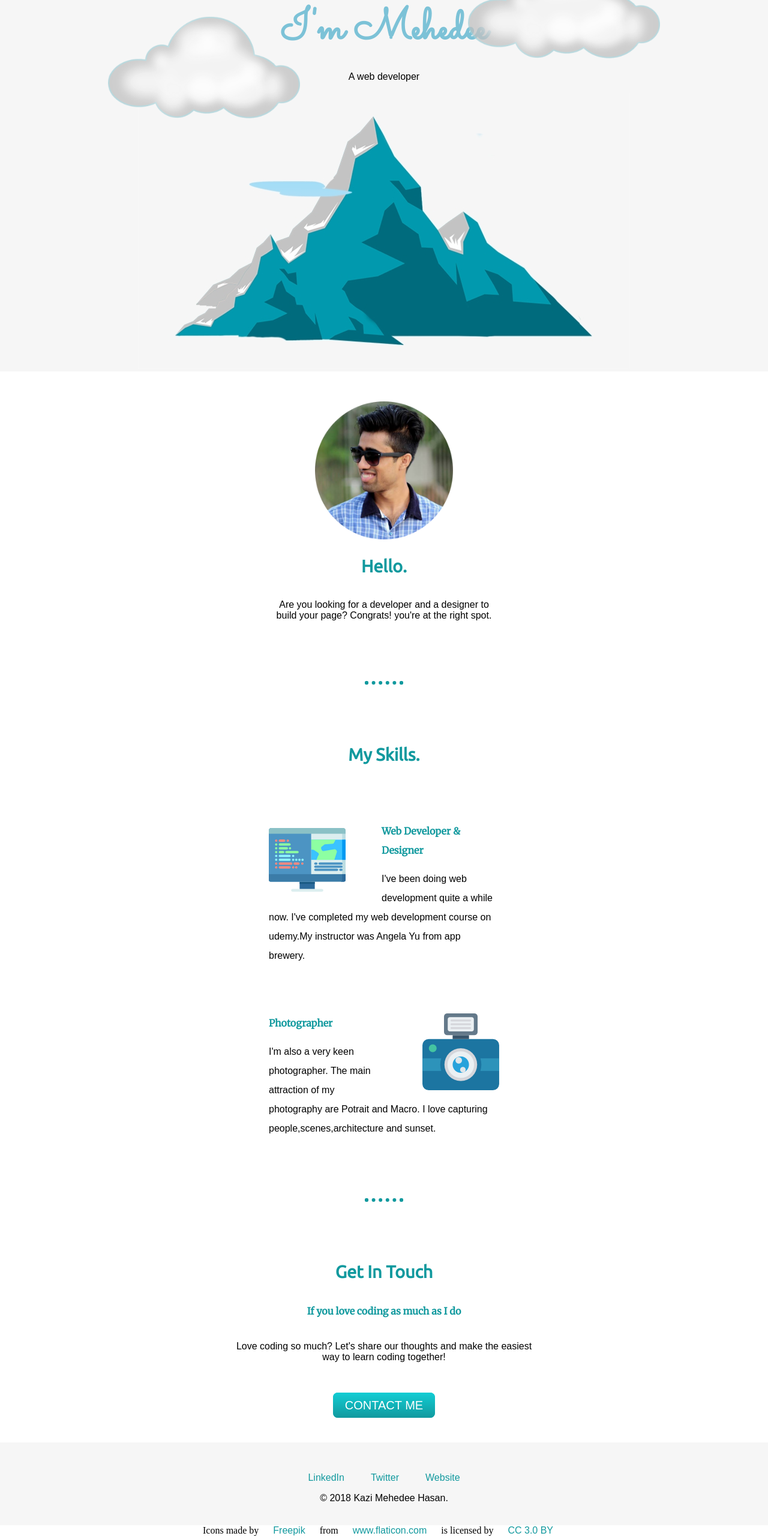
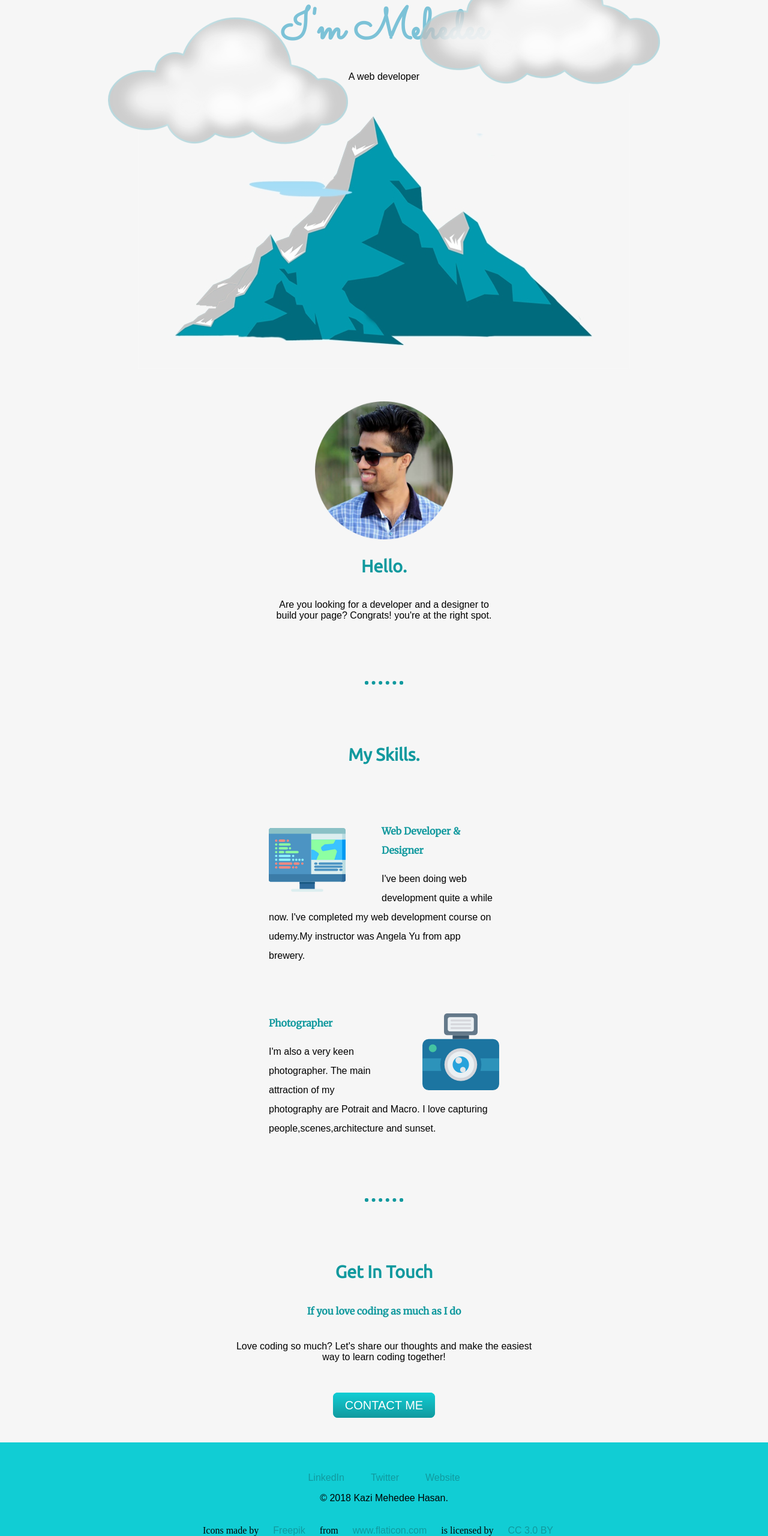
Before and after one commit to KaziMdMehediHasan/My-Site, a plain HTML site: page index.html in a window 1280 px wide. Shown: the part 127-2687 px from the top of the page at 60% size. Drawn offline with Linux system fonts and the light colour scheme; files that its build step writes are made by us from their sources; a web font is replaced by a local one.

Commit message:
Update styles.css

```diff
--- a/styles.css
+++ b/styles.css
@@ -3,6 +3,7 @@ body{
   text-align: center;
   font-size: 120%
   color: #40514E;
+  background-color: #F6F6F6;
 
 }
 
@@ -15,7 +16,7 @@ hr{
 
 h1{
   font-size: 4.5rem;
-  margin: 0 auto;
+  margin: auto;
   padding-top: 25px;
   font-family: 'Sacramento', serif;
   color: #7CC2D7;
@@ -26,8 +27,6 @@ h2{
   font-size: 1.8rem;
   color: #11999E;
   padding-bottom: 15px;
-
-
 }
 
 h3{
@@ -47,6 +46,7 @@ a{
 a:hover{
   color: #EAF6F6;
 }
+
 .pic{
   width: 18%;
 }
@@ -75,22 +75,19 @@ a:hover{
 
 p{
   font-family: 'Asap Condensed', sans-serif;
-
 }
-
-
 
 .top{
   background-color: #F6F6F6;
   position: relative;
   padding-top: 100px;
+  width: 100%;
 }
 
 .bottom-cloud{
   position: absolute;
   left: 180px;
   top: 150px;
-  width: 25%;
 
 }
 
@@ -98,7 +95,6 @@ p{
   position:absolute;
   right: 180px;
   top: 50px;
-  width: 25%;
 }
 
 
@@ -139,6 +135,11 @@ p{
 }
 
 .bottom-container{
-  background-color: #F6F6F6;
+  background-color: #11cdd4;
+  margin: auto;
   padding: 50px 0 20px;
 }
+
+.foot{
+  background-color: #11cdd4;
+}
```
